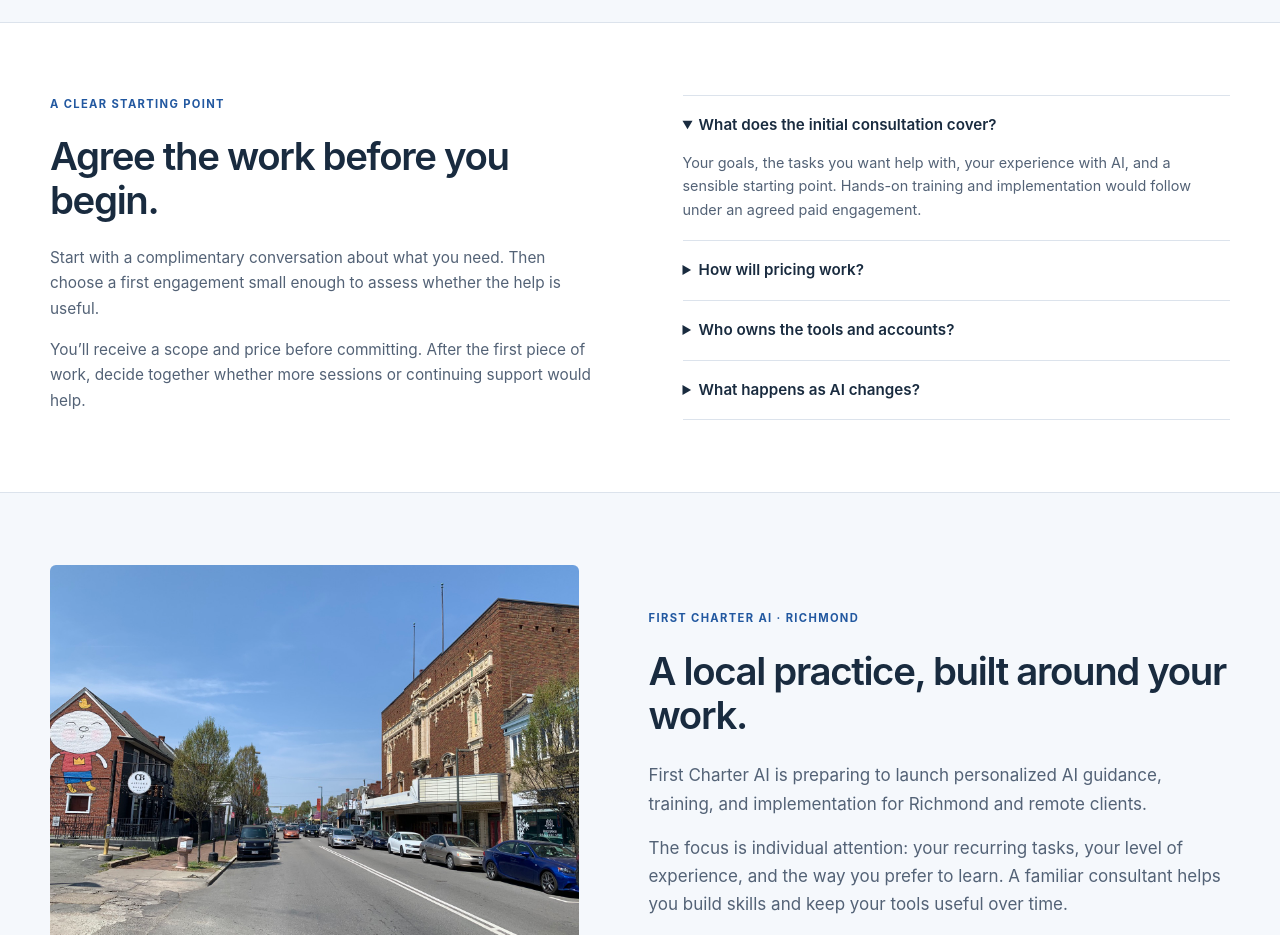
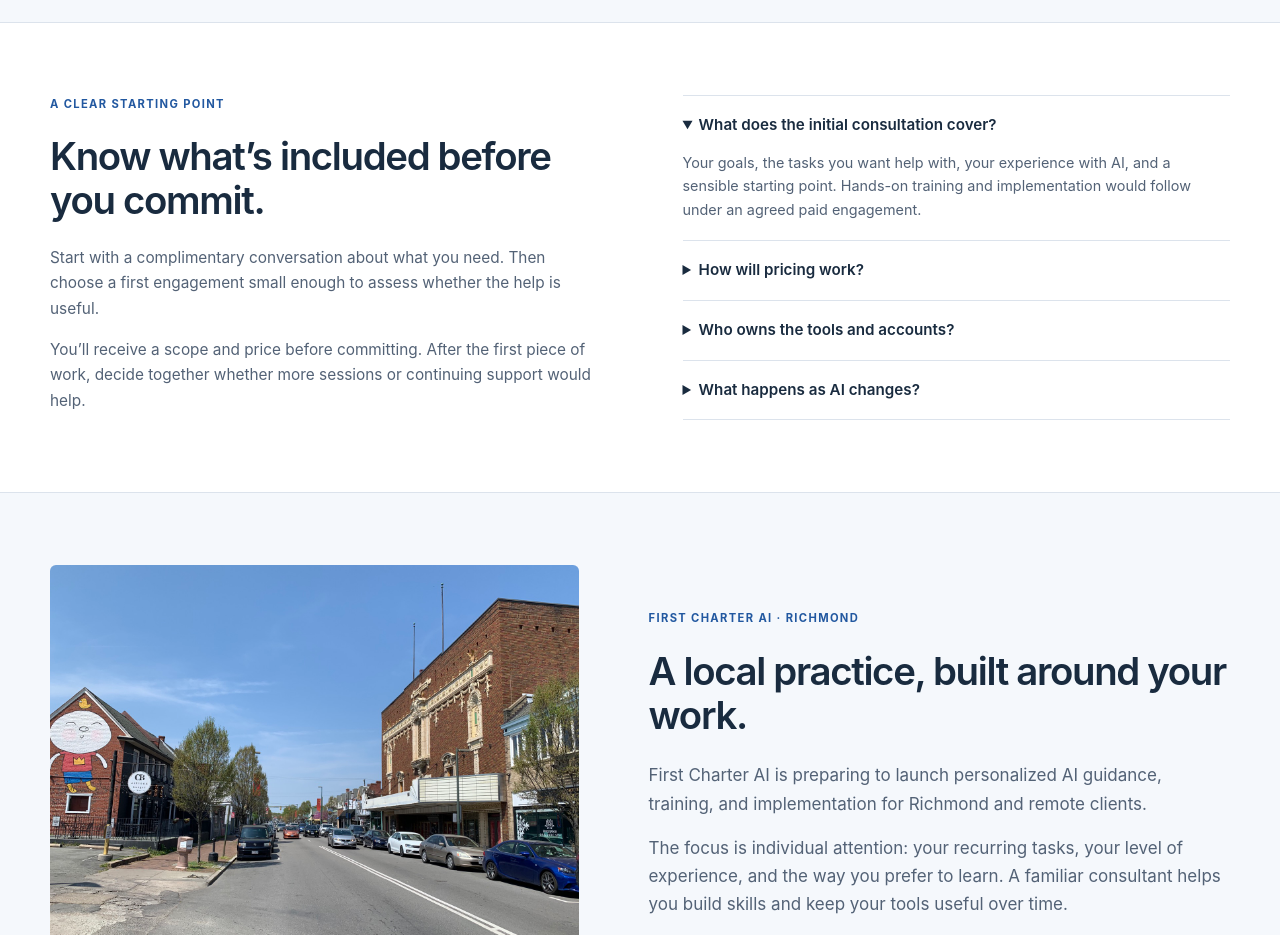
Before and after one commit to firstcharter-ai/firstcharter.ai, a website: page public/index.html in a window 1280 px wide. Shown: the part 2220-3155 px from the top of the page. Drawn offline with Linux system fonts and the light colour scheme.

Commit message:
fix: website -- use natural engagement heading

```diff
--- a/public/index.html
+++ b/public/index.html
@@ -225,7 +225,7 @@
       <section class="section wrap engagement">
         <div>
           <p class="eyebrow">A clear starting point</p>
-          <h2>Agree the work before you begin.</h2>
+          <h2>Know what’s included before you commit.</h2>
           <p>
             Start with a complimentary conversation about what you need. Then
             choose a first engagement small enough to assess whether the help is
```
